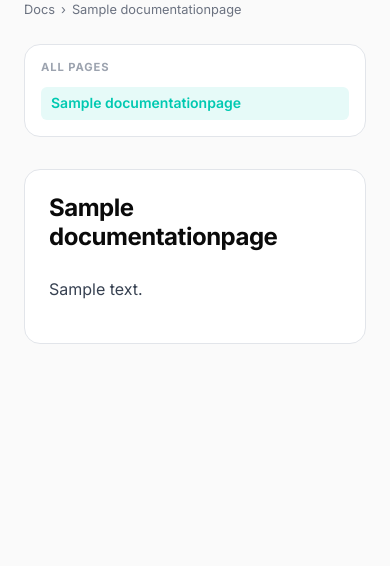
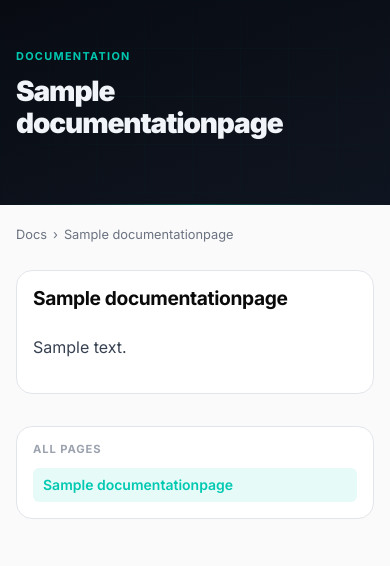
Before and after one commit to Vgarcan/ai_hub-academy_app, a Django app: a page that uses academy/templates/academy/docs_detail.html in a window 390 px wide. Shown: the part 57-623 px from the top of the page. Run offline with Django 5.2, Linux system fonts and the light colour scheme; tables that the repository leaves empty hold one stand-in row (values such as "Sample post"); data that the repository does not hold is empty; some libraries are stand-ins or nearby versions.

Commit message:
UPDATE: docs page layout

```diff
--- a/academy/static/academy/css/main.css
+++ b/academy/static/academy/css/main.css
@@ -340,8 +340,33 @@ p { line-height: 1.7; color: var(--clr-text-2); }
 .sidebar a.active { color: var(--clr-primary); font-weight: 600; background: var(--clr-primary-lt); }
 
 @media (max-width: 768px) {
-  .layout-sidebar { grid-template-columns: 1fr; }
+  .layout-sidebar { grid-template-columns: 1fr; gap: 1rem; }
   .sidebar { position: static; }
+  /* docs layout: main content first, sidebar below on mobile */
+  .docs-layout .docs-main     { order: 1; }
+  .docs-layout .docs-sidebar-wrap { order: 2; }
+}
+
+/* docs detail classes */
+.docs-page-title-h1 { font-size: 1.4rem; margin-bottom: 1.5rem; }
+@media (max-width: 480px) { .docs-page-title-h1 { font-size: 1.2rem; } }
+
+.docs-chunk {
+  margin-bottom: 2rem;
+  padding-bottom: 1.5rem;
+  border-bottom: 1px solid var(--clr-border);
+}
+.docs-chunk:last-child { border-bottom: none; padding-bottom: 0; margin-bottom: 0; }
+.docs-chunk-heading { font-size: 1.1rem; color: var(--clr-text); margin-bottom: .75rem; }
+
+.docs-card { overflow-x: hidden; }
+
+.docs-nav-row {
+  display: flex;
+  justify-content: space-between;
+  gap: 1rem;
+  margin-top: 1rem;
+  flex-wrap: wrap;
 }
 
 /* ── Prose / Markdown ────────────────────────────────────── */
@@ -368,9 +393,10 @@ p { line-height: 1.7; color: var(--clr-text-2); }
   border-left: 3px solid var(--clr-primary);
   padding-left: 1rem; color: var(--clr-muted); margin-bottom: 1em;
 }
-.prose table { width: 100%; border-collapse: collapse; margin-bottom: 1em; }
+/* tables inside .prose scroll horizontally on narrow screens */
+.prose table { display: block; width: 100%; max-width: 100%; border-collapse: collapse; margin-bottom: 1em; overflow-x: auto; -webkit-overflow-scrolling: touch; }
 .prose th, .prose td { padding: .5rem .75rem; border: 1px solid var(--clr-border); text-align: left; font-size: .875rem; }
-.prose th { background: var(--clr-surface); font-weight: 600; }
+.prose th { background: var(--clr-surface); font-weight: 600; white-space: nowrap; }
 .prose a { color: var(--clr-primary); }
 
 /* ── Chat (inline assistant page) ───────────────────────── */
@@ -1807,11 +1833,22 @@ h5.wm-heading { font-size: .825rem; }
 }
 .page-hero p { font-size: .95rem; color: var(--lp-text-muted) !important; max-width: 560px; line-height: 1.7; margin: 0; }
 .page-body { background: var(--clr-bg); padding: 2.5rem 0 5rem; }
+@media (max-width: 600px) {
+  .page-body { padding: 1.25rem 0 3rem; }
+  .container { padding: 0 1rem; }
+  .card { padding: 1rem; }
+  .docs-chunk { margin-bottom: 1.5rem; padding-bottom: 1rem; }
+}
 
 /* ── Docs page ─────────────────────────────────────────── */
-.docs-search-form { display: flex; gap: .75rem; margin-bottom: 2rem; }
-.docs-search-form .form-input { flex: 1; }
-.docs-grid { grid-template-columns: repeat(auto-fill, minmax(260px, 1fr)); }
+.docs-search-form { display: flex; gap: .75rem; margin-bottom: 2rem; flex-wrap: wrap; }
+.docs-search-form .form-input { flex: 1; min-width: 0; }
+.docs-search-form .btn { flex-shrink: 0; }
+@media (max-width: 480px) {
+  .docs-search-form { flex-direction: column; }
+  .docs-search-form .btn { width: 100%; }
+}
+.docs-grid { grid-template-columns: repeat(auto-fill, minmax(240px, 1fr)); }
 .docs-page-card {
   display: flex !important; flex-direction: column;
   text-decoration: none; color: var(--clr-text); height: 100%;
--- a/academy/templates/academy/docs_detail.html
+++ b/academy/templates/academy/docs_detail.html
@@ -3,24 +3,27 @@
 
 {% block title %}{{ page.title }} — Docs{% endblock %}
 
-{% block extra_head %}
-<style>
-  .toc a { color: #475569; font-size: .8rem; display: block; padding: .2rem .5rem; }
-  .toc a:hover { color: #0f172a; text-decoration: none; background: #f1f5f9; border-radius: 3px; }
-</style>
-{% endblock %}
+{% block content %}
+<section class="page-hero">
+  <div class="container">
+    <div class="page-hero-eyebrow">Documentation</div>
+    <h1>{{ page.title }}</h1>
+  </div>
+</section>
 
-{% block content %}
+<div class="page-body">
   <div class="container">
+
     <div class="breadcrumb">
       <a href="{% url 'academy:docs_list' %}">Docs</a>
       <span>›</span>
       {{ page.title }}
     </div>
 
-  <div class="layout-sidebar">
-    <!-- Sidebar: all pages + TOC -->
-    <div>
+    <div class="layout-sidebar docs-layout">
+
+      <!-- Sidebar — rendered after main on mobile via CSS order -->
+      <aside class="docs-sidebar-wrap">
         <div class="sidebar">
           <h3>All Pages</h3>
           {% for p in all_pages %}
@@ -31,24 +34,22 @@
         </div>
 
         {% if chunks %}
-      <div class="sidebar" style="margin-top:1rem;" id="toc">
+        <div class="sidebar docs-toc" style="margin-top:1rem;">
           <h3>On This Page</h3>
-        <div class="toc">
           {% for chunk in chunks %}
             <a href="#{{ chunk.anchor }}">{{ chunk.heading }}</a>
           {% endfor %}
         </div>
-      </div>
         {% endif %}
-    </div>
+      </aside>
 
       <!-- Main content -->
-    <div>
-      <div class="card">
-        <h1 style="font-size:1.5rem; margin-bottom:1.5rem;">{{ page.title }}</h1>
+      <div class="docs-main">
+        <div class="card docs-card">
+          <h1 class="docs-page-title-h1">{{ page.title }}</h1>
           {% for chunk in chunks %}
-          <section id="{{ chunk.anchor }}" style="margin-bottom:2rem; padding-bottom:1.5rem; border-bottom:1px solid #f1f5f9;">
-            <h2 style="font-size:1.15rem; color:#1e293b; margin-bottom:.75rem;">{{ chunk.heading }}</h2>
+            <section id="{{ chunk.anchor }}" class="docs-chunk">
+              <h2 class="docs-chunk-heading">{{ chunk.heading }}</h2>
               <div class="prose">
                 {{ chunk.body_markdown|markdownify }}
               </div>
@@ -58,8 +59,8 @@
           {% endfor %}
         </div>
 
-      <!-- Navigation between pages -->
-      <div style="display:flex; justify-content:space-between; margin-top:1rem;">
+        <!-- Prev / Next navigation -->
+        <div class="docs-nav-row">
           <div>
             {% for p in all_pages %}
               {% if p.order == page.order|add:"-1" %}
@@ -76,6 +77,8 @@
           </div>
         </div>
       </div>
+
+    </div>
   </div>
 </div>
 {% endblock %}
```
Lines whose indentation alone changed are shown as unchanged.
